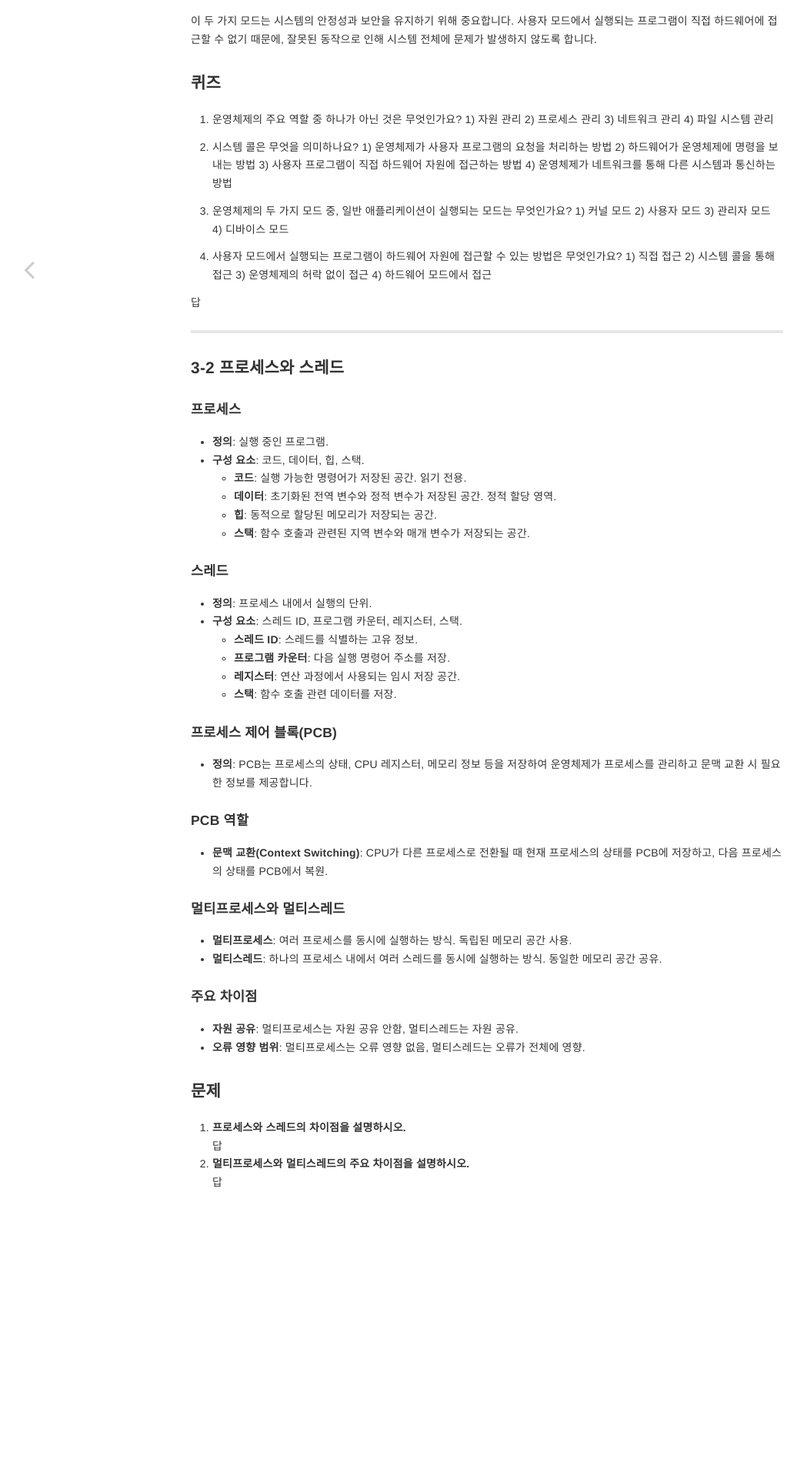
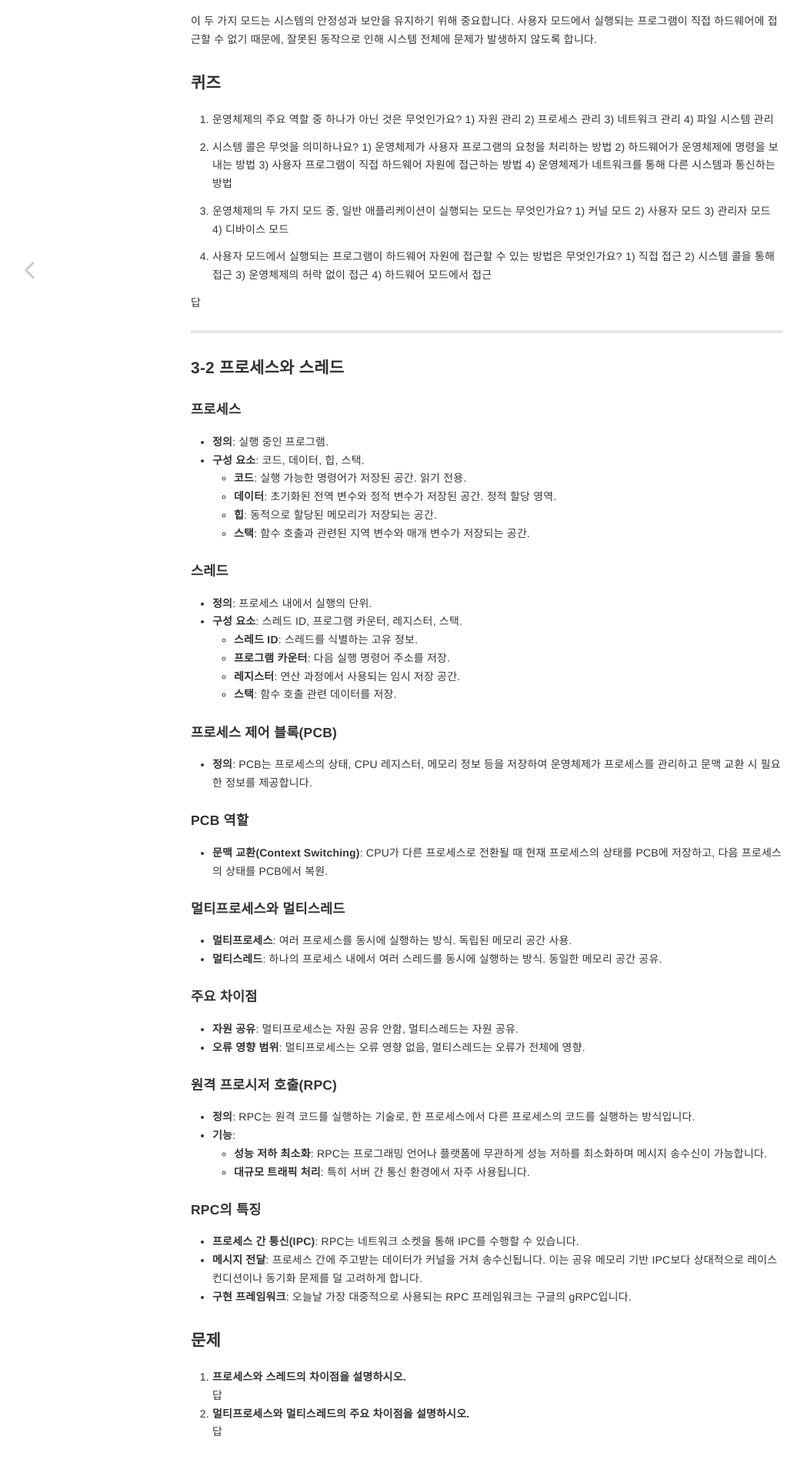
Before and after one commit to kyuwon53/kyuwon53.github.io, a Jekyll site: the page built from _posts/2024-09-19-이것이 취업을 위한 컴퓨터과학이다.md, in a window 1280 px wide. Shown: the part 1394-3299 px from the top of the page at 77% size, without its empty margins (7-1056 px from the left). Built offline with Jekyll 4.4.1, drawn with Linux system fonts in a browser that asks for light colours; comment, search, counter and statistics services are not loaded.

Commit message:
RPC  설명 추가

```diff
--- a/_posts/2024-09-19-이것이 취업을 위한 컴퓨터과학이다.md
+++ b/_posts/2024-09-19-이것이 취업을 위한 컴퓨터과학이다.md
@@ -114,6 +114,16 @@ categories: 공부 책 cs
 - **자원 공유**: 멀티프로세스는 자원 공유 안함, 멀티스레드는 자원 공유.
 - **오류 영향 범위**: 멀티프로세스는 오류 영향 없음, 멀티스레드는 오류가 전체에 영향.
 
+#### 원격 프로시저 호출(RPC)
+- **정의**: RPC는 원격 코드를 실행하는 기술로, 한 프로세스에서 다른 프로세스의 코드를 실행하는 방식입니다.
+- **기능**:
+  - **성능 저하 최소화**: RPC는 프로그래밍 언어나 플랫폼에 무관하게 성능 저하를 최소화하며 메시지 송수신이 가능합니다.
+  - **대규모 트래픽 처리**: 특히 서버 간 통신 환경에서 자주 사용됩니다.
+
+#### RPC의 특징
+- **프로세스 간 통신(IPC)**: RPC는 네트워크 소켓을 통해 IPC를 수행할 수 있습니다.
+- **메시지 전달**: 프로세스 간에 주고받는 데이터가 커널을 거쳐 송수신됩니다. 이는 공유 메모리 기반 IPC보다 상대적으로 레이스 컨디션이나 동기화 문제를 덜 고려하게 합니다.
+- **구현 프레임워크**: 오늘날 가장 대중적으로 사용되는 RPC 프레임워크는 구글의 gRPC입니다.
 
 ### 문제
 
```
